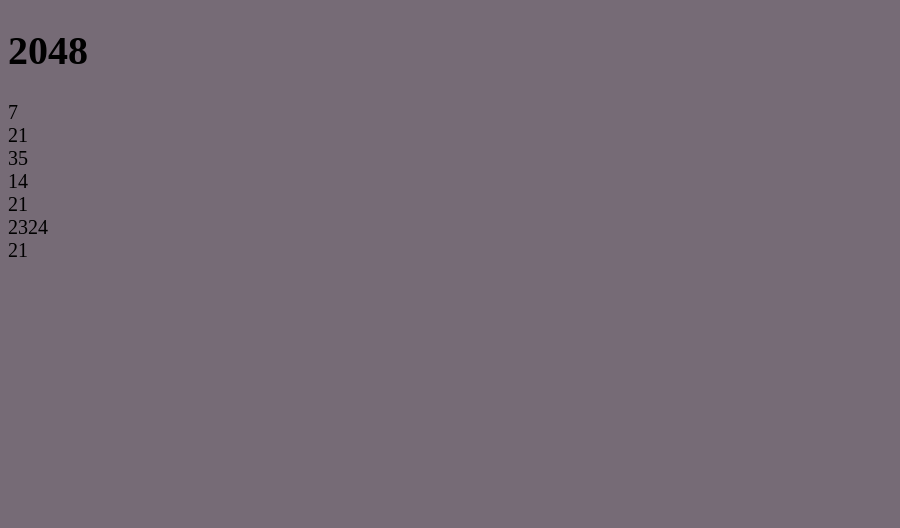
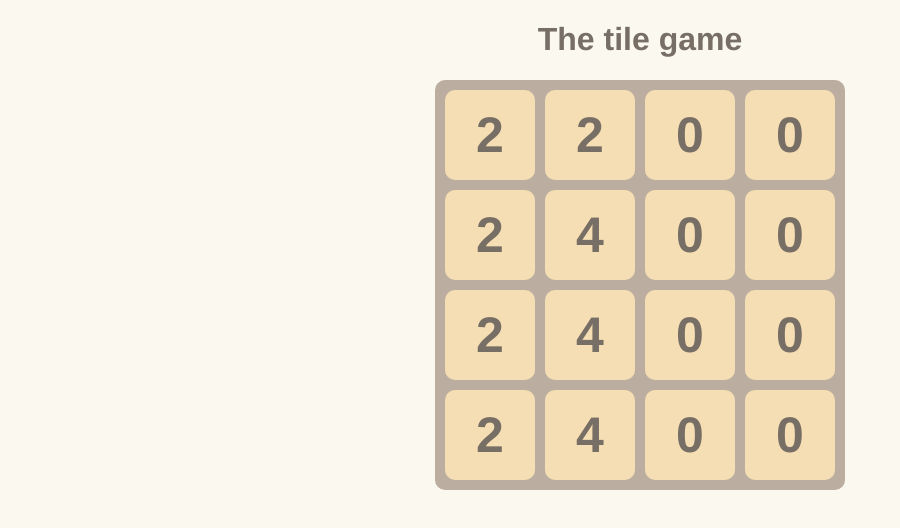
Before and after one commit to ethancanne/2048Game, a website built with Parcel: page src/index.html in a window 1280 px wide. Shown: the whole page, without its empty margins (0-900 px from the left). Built offline with nearby package versions, Linux system fonts and the light colour scheme.

Commit message:
Added inital styling and layout to the game

```diff
--- a/package.json
+++ b/package.json
@@ -5,7 +5,7 @@
   "source": "src/index.html",
   "scripts": {
     "build": "parcel build src/index.html --no-source-maps --public-url . --no-cache",
-    "start": "parcel --open"
+    "start": "parcel --open --no-cache --no-source-maps"
   },
   "repository": {
     "type": "git",
--- a/src/css/main.scss
+++ b/src/css/main.scss
@@ -1,9 +1,51 @@
-$main-color: rgb(118, 107, 118);
+$background-color: #faf8ef;
+$board-color: #bbada0;
+$text-color: #776e65;
+$tile-color: #eee4da;
 
 body {
-  background-color: $main-color;
+  background-color: $background-color;
+  color: $text-color;
+
+  font-family: "Clear Sans", "Helvetica Neue", Arial, sans-serif;
 }
 
-div {
-  font-size: 20px;
+.title {
+  width: 100%;
+  text-align: center;
 }
+.board-container {
+  display: flex;
+  width: 100%;
+  align-items: center;
+  justify-content: center;
+  .board {
+    display: flex;
+    flex-direction: column;
+    padding: 5px;
+    border-radius: 10px;
+
+    background-color: $board-color;
+
+    .row {
+      display: flex;
+      flex-direction: row;
+      .tile {
+        display: flex;
+        align-items: center;
+        justify-content: center;
+        text-align: center;
+
+        font-size: 50px;
+        font-weight: bolder;
+
+        width: 90px;
+        height: 90px;
+        margin: 5px;
+        border-radius: 10px;
+
+        background-color: wheat;
+      }
+    }
+  }
+}
--- a/src/index.html
+++ b/src/index.html
@@ -10,7 +10,12 @@
   </head>
   <body>
     <div id="app">
-      <h1>2048</h1>
+      <div class="title">
+        <h1>The tile game</h1>
+      </div>
+      <div class="board-container">
+        <div class="board"></div>
+      </div>
     </div>
     <script src="js/main.js" type="module"></script>
   </body>
--- a/src/js/main.js
+++ b/src/js/main.js
@@ -1,11 +1,22 @@
-const data = [1, 3, 5, 2, 3, 332, 3];
-const newData = data.map(item => item * 7);
-const app = document.getElementById("app");
-newData.forEach(item => {
-  let tile = document.createElement("div");
-  tile.textContent = item;
-  tile.className = "tile";
-  app.appendChild(tile);
+const data = [
+  [2, 2, 0, 0],
+  [2, 4, 0, 0],
+  [2, 4, 0, 0],
+  [2, 4, 0, 0],
+];
+const board = document.getElementsByClassName("board")[0];
+
+data.forEach(row => {
+  const rowElement = document.createElement("div");
+  rowElement.className = "row";
+
+  row.forEach(item => {
+    const tile = document.createElement("div");
+    tile.textContent = item;
+    tile.className = "tile";
+    rowElement.appendChild(tile);
+  });
+  board.appendChild(rowElement);
 });
 
 console.log("hello");
```
